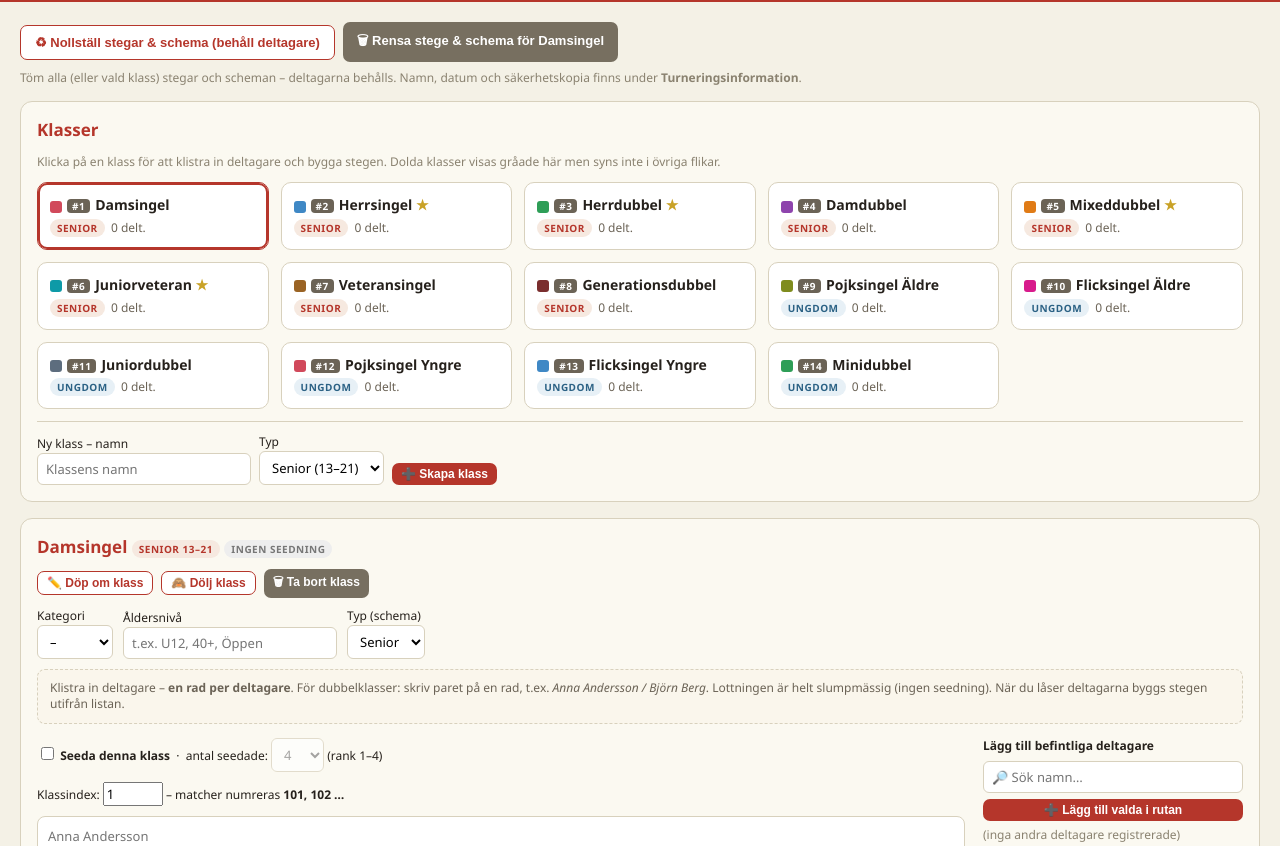
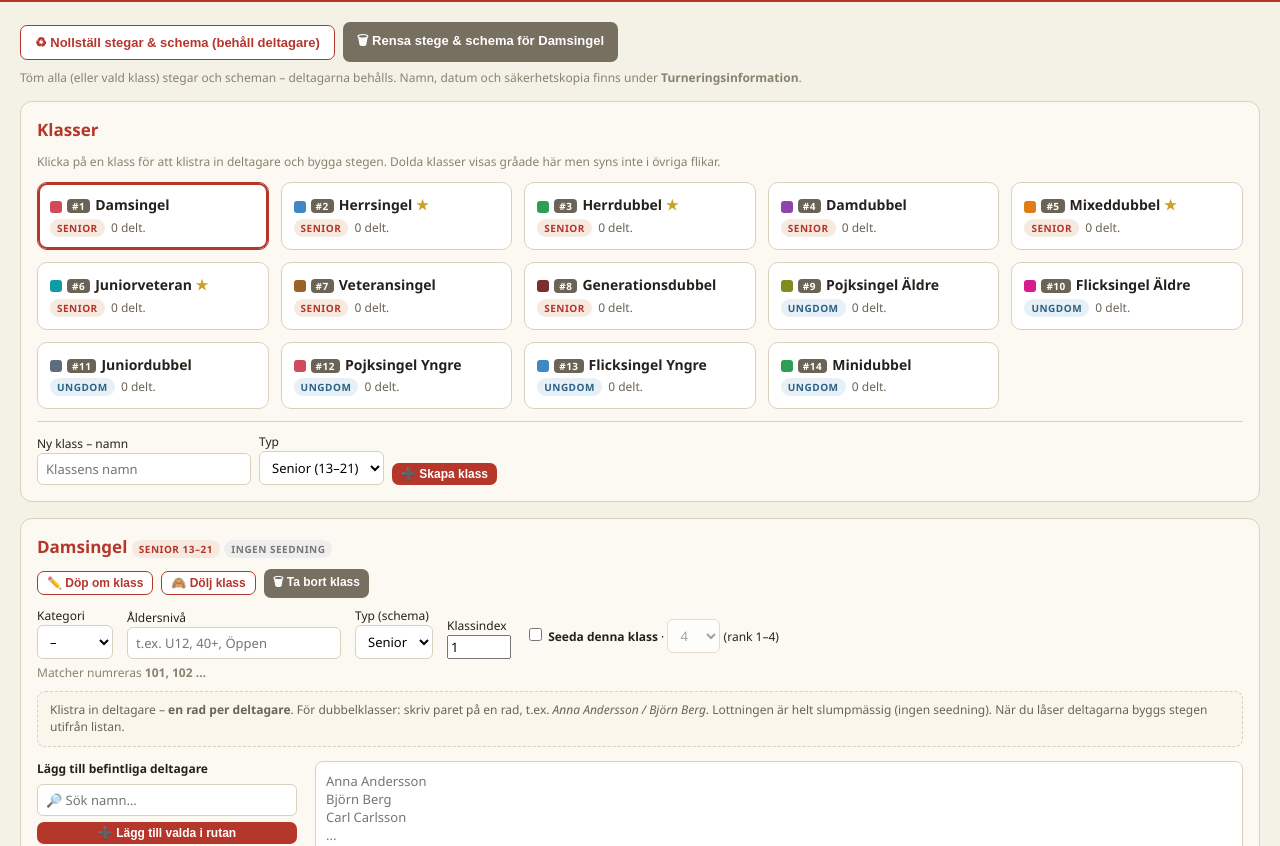
Before and after one commit to patrikgune-beep/AppDevRepo, a website: page index.html in a window 1280 px wide. Shown: the part 106-952 px from the top of the page. Drawn offline with Linux system fonts and the light colour scheme.

Commit message:
Klasser: flytta upp Seeda/Klassindex till klassrutan; multiselect vänster om deltagarrutan, lika höjd

```diff
--- a/index.html
+++ b/index.html
@@ -1269,14 +1269,25 @@ function renderClasses(){
        <button class="btn ghost mini" id="hideClsBtn">${cls.hidden?'👁 Visa klass':'🙈 Dölj klass'}</button>
        <button class="btn gray mini" id="deleteClsBtn">🗑 Ta bort klass</button>
      </div>
-     <div class="row" style="margin:0 0 10px;align-items:flex-end;gap:10px;flex-wrap:wrap">
+     <div class="row" style="margin:0 0 10px;align-items:flex-end;gap:14px;flex-wrap:wrap">
        <label class="small">${L('Kategori','Category')}<br>
          <select id="clsCategory">${CLASS_CATEGORIES.map(([v,lbl])=>`<option value="${v}" ${cls.category===v?'selected':''}>${lbl}</option>`).join("")}</select></label>
        <label class="small">${L('Åldersnivå','Age level')}<br>
          <input type="text" id="clsAge" value="${String(cls.ageLevel||'').replace(/"/g,'&quot;')}" placeholder="${L('t.ex. U12, 40+, Öppen','e.g. U12, 40+, Open')}" style="min-width:150px"></label>
        <label class="small">${L('Typ (schema)','Type (schedule)')}<br>
          <select id="clsType"><option value="adult" ${cls.type!=='youth'?'selected':''}>${L('Senior','Senior')}</option><option value="youth" ${cls.type==='youth'?'selected':''}>${L('Junior','Junior')}</option></select></label>
+       <label class="small">${L('Klassindex','Class index')}<br>
+         <input type="number" id="catNo" min="1" max="99" value="${classCatNo(cls)}" style="width:64px"></label>
+       <label class="small" style="align-self:flex-end;padding-bottom:6px">
+         <input type="checkbox" id="rankToggle" ${isRanked(cls)?'checked':''}>
+         <b>${L('Seeda denna klass','Seed this class')}</b> ·
+         <select id="seedCount" ${isRanked(cls)?'':'disabled'}>
+           ${[2,4,8,16,32].map(n=>`<option value="${n}" ${(cls.seeds||4)===n?'selected':''}>${n}</option>`).join("")}
+         </select>
+         (${L('rank','rank')} 1–${seedCountOf(cls)||4})
+       </label>
      </div>
+     <p class="small muted" style="margin:-4px 0 10px">${L('Matcher numreras','Matches numbered')} <b>${classCatNo(cls)}01, ${classCatNo(cls)}02 …</b></p>
      <div class="hint">
        Klistra in deltagare – <b>en rad per deltagare</b>. För dubbelklasser: skriv paret på en rad,
        t.ex. <i>Anna Andersson / Björn Berg</i>.
@@ -1286,21 +1297,17 @@ function renderClasses(){
        När du låser deltagarna byggs stegen utifrån listan.
      </div>
      <div style="display:flex;gap:18px;flex-wrap:wrap;align-items:flex-start">
+       <div style="flex:0 0 260px;min-width:230px">
+         <div class="small" style="margin-bottom:6px"><b>${L('Lägg till befintliga deltagare','Add existing players')}</b></div>
+         <input type="text" id="existSearch" placeholder="🔎 ${L('Sök namn…','Search name…')}" style="width:100%" ${existNames.length?'':'disabled'}>
+         <button class="btn mini" id="addExistBtn" style="margin-top:6px;width:100%" ${existNames.length?'':'disabled'}>➕ ${L('Lägg till valda i rutan','Add selected to the box')}</button>
+         ${existNames.length?`<div id="existListWrap" style="height:300px;overflow:auto;border:1px solid var(--line);border-radius:8px;padding:6px;margin-top:6px">
+           ${existNames.map(n=>`<label class="small" style="display:block;padding:2px 4px" data-existrow="${n.toLowerCase().replace(/"/g,'&quot;')}"><input type="checkbox" class="existchk" value="${n.replace(/"/g,'&quot;')}"> ${n}</label>`).join("")}
+         </div>`:`<p class="small muted" style="margin:6px 0 0">(${L('inga andra deltagare registrerade','no other players registered')})</p>`}
+         <p class="muted small" style="margin:6px 0 0">${L('– namn som redan är registrerade i andra klasser','– names already registered in other classes')}</p>
+       </div>
        <div style="flex:1;min-width:300px">
-         <label class="small" style="display:block;margin:0 0 10px">
-           <input type="checkbox" id="rankToggle" ${isRanked(cls)?'checked':''}>
-           <b>Seeda denna klass</b> &nbsp;·&nbsp; antal seedade:
-           <select id="seedCount" ${isRanked(cls)?'':'disabled'}>
-             ${[2,4,8,16,32].map(n=>`<option value="${n}" ${(cls.seeds||4)===n?'selected':''}>${n}</option>`).join("")}
-           </select>
-           (rank 1–${seedCountOf(cls)||4})
-         </label>
-         <label class="small" style="display:block;margin:0 0 10px">
-           ${L('Klassindex','Class index')}:
-           <input type="number" id="catNo" min="1" max="99" value="${classCatNo(cls)}" style="width:60px">
-           – ${L('matcher numreras','matches numbered')} <b>${classCatNo(cls)}01, ${classCatNo(cls)}02 …</b>
-         </label>
-         <textarea id="partsInput" placeholder="Anna Andersson&#10;Björn Berg&#10;Carl Carlsson&#10;...">${cls.participants.join("\n")}</textarea>
+         <textarea id="partsInput" style="height:300px" placeholder="Anna Andersson&#10;Björn Berg&#10;Carl Carlsson&#10;...">${cls.participants.join("\n")}</textarea>
          <div class="toolbar" style="margin-top:10px">
            <button class="btn" id="saveParts">🔒 Lås deltagare &amp; bygg stege</button>
            <span class="pill">${cls.participants.length} deltagare</span>
@@ -1309,15 +1316,6 @@ function renderClasses(){
            <span style="flex:1"></span>
            <button class="btn gray mini" id="clearParts" ${cls.participants.length?'':'disabled'}>🗑 Rensa deltagare (raderar stegen)</button>
          </div>
-       </div>
-       <div style="flex:0 0 260px;min-width:230px">
-         <div class="small" style="margin-bottom:6px"><b>${L('Lägg till befintliga deltagare','Add existing players')}</b></div>
-         <input type="text" id="existSearch" placeholder="🔎 ${L('Sök namn…','Search name…')}" style="width:100%" ${existNames.length?'':'disabled'}>
-         <button class="btn mini" id="addExistBtn" style="margin-top:6px;width:100%" ${existNames.length?'':'disabled'}>➕ ${L('Lägg till valda i rutan','Add selected to the box')}</button>
-         ${existNames.length?`<div id="existListWrap" style="max-height:260px;overflow:auto;border:1px solid var(--line);border-radius:8px;padding:6px;margin-top:6px">
-           ${existNames.map(n=>`<label class="small" style="display:block;padding:2px 4px" data-existrow="${n.toLowerCase().replace(/"/g,'&quot;')}"><input type="checkbox" class="existchk" value="${n.replace(/"/g,'&quot;')}"> ${n}</label>`).join("")}
-         </div>`:`<p class="small muted" style="margin:6px 0 0">(${L('inga andra deltagare registrerade','no other players registered')})</p>`}
-         <p class="muted small" style="margin:6px 0 0">${L('– namn som redan är registrerade i andra klasser','– names already registered in other classes')}</p>
        </div>
      </div>
      ${cls.participants.length?`
```
